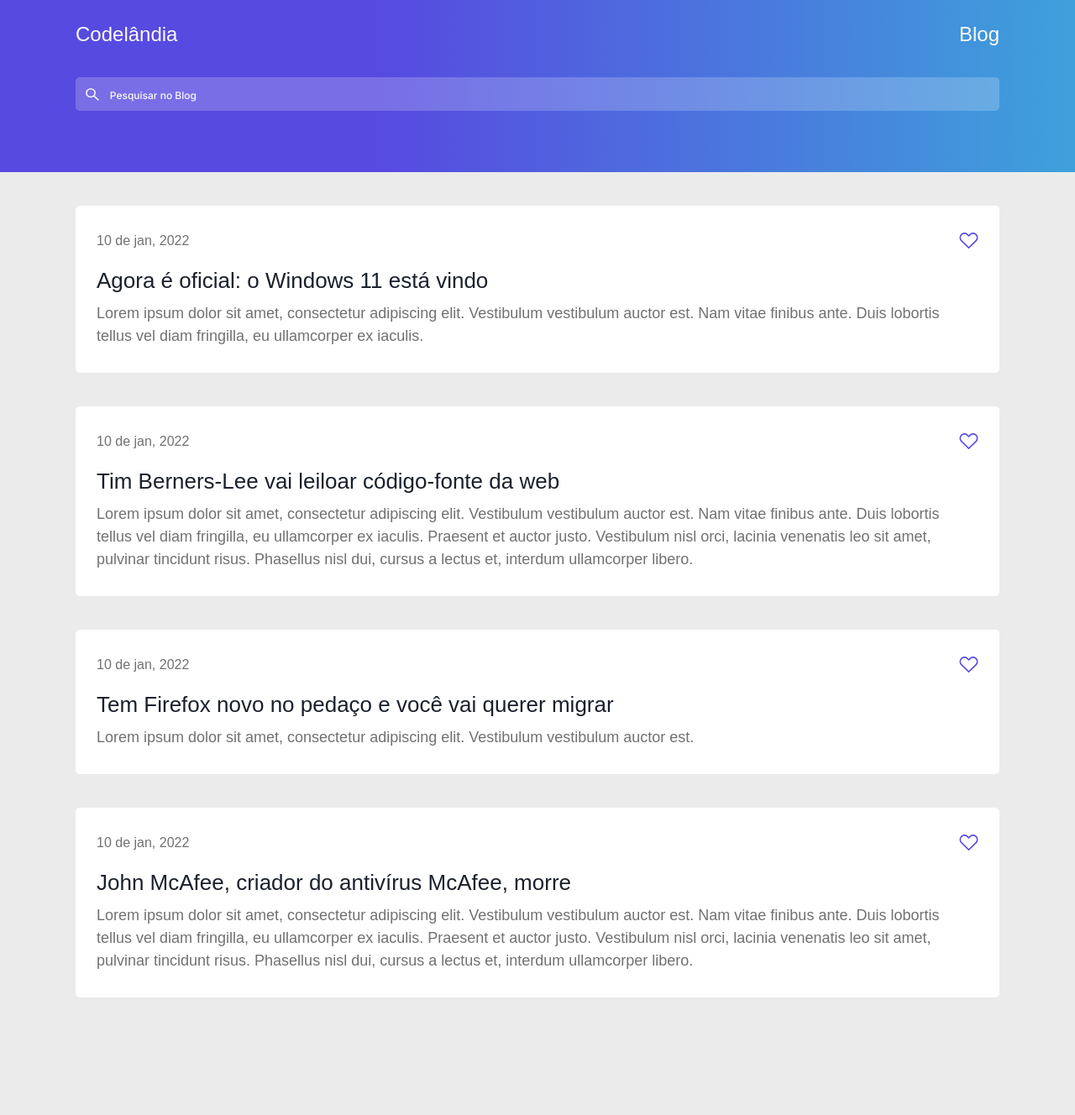
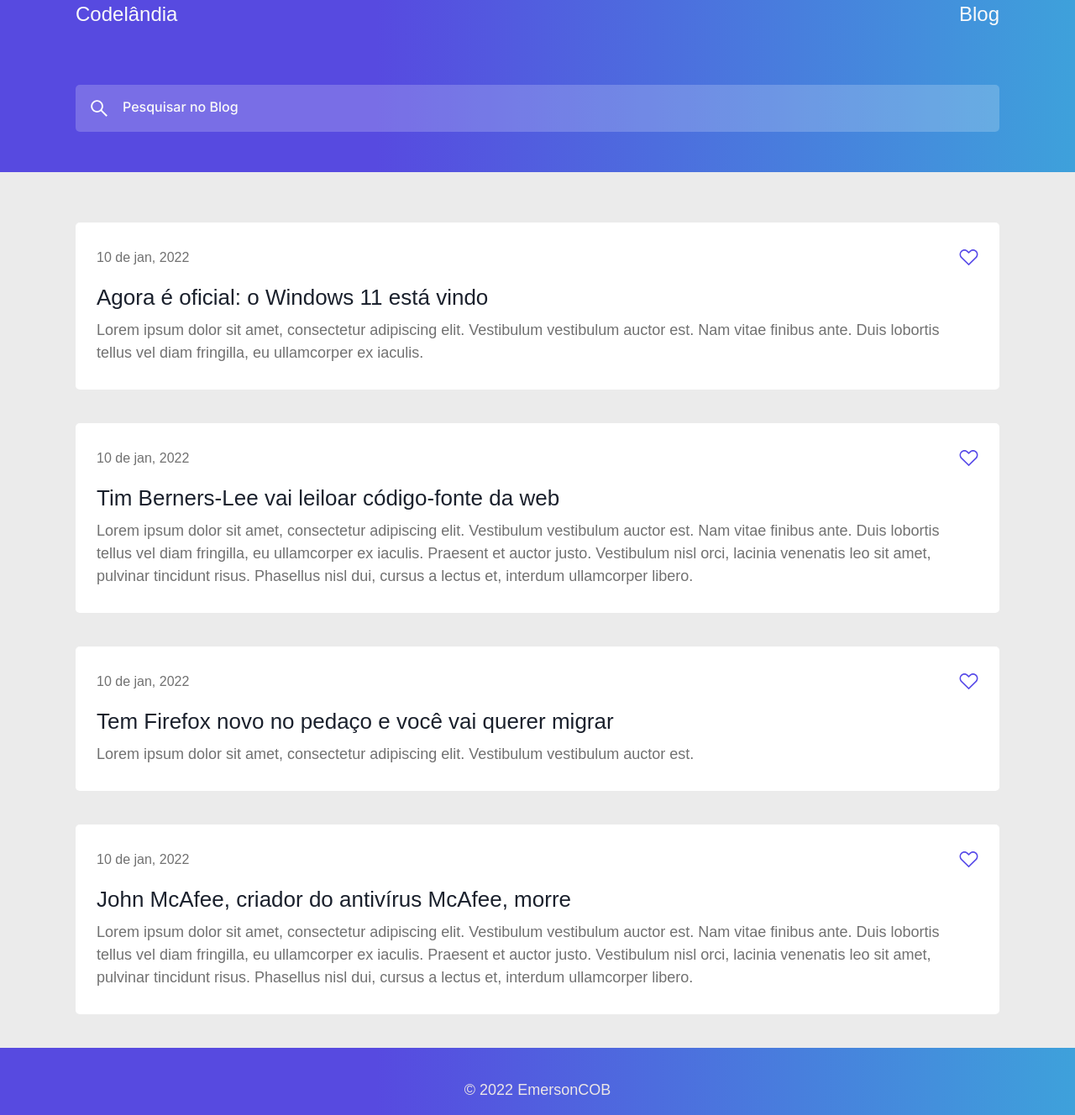
Before and after one commit to EmersonCob/desafios_codelandia_iuri, a plain HTML site: page desafio_01/index.html in a window 1280 px wide. Shown: the part 45-1373 px from the top of the page at 84% size. Before the commit the page ends 1273 px from the top, so only its background shows below. Drawn offline with Linux system fonts and the light colour scheme.

Commit message:
Ajuste no CSS

```diff
--- a/desafio_01/css/style.css
+++ b/desafio_01/css/style.css
@@ -8,7 +8,8 @@
   padding: 0;
   box-sizing: border-box;
 }
-.container {
+.container
+{
   height: 15.62rem;
   background: linear-gradient(
     90deg,
@@ -18,63 +19,72 @@
   display: flex;
   flex-direction: column;
   justify-content: center;
+  margin: 0px 0px 60px;
 }
-.content {
-  margin: 70px;
+.content
+{
+  margin: 0px 70px;
 }
-.content-link {
+.content-link
+{
   display: flex;
   justify-content: space-between;
 }
-.content-link a {
-  margin: 3rem 1.25rem 2.31rem 1.25rem;
+.content-link a
+{
+  /*margin: 3rem 1.25rem 2.31rem 1.25rem;*/
 
+  margin: 0px 20px 50px;
   font-family: "Lexend Deca", sans-serif;
   text-decoration: none;
   color: #fafafa;
   font-weight: normal;
   font-size: 24px;
 }
-.content-search {
-  height: 2.5rem;
+.content-search
+{
+  height: 3.5rem;
   border-radius: 5px;
-  margin: 0 1.25rem 3rem 1.25rem;
+  margin: 20px 20px 0;
   background: rgba(255, 255, 255, 0.2);
-
   display: flex;
 }
-.content-search img {
-  height: 0.97rem;
-  width: 0.97rem;
-  margin: 0.76rem 0.82rem 0.57rem 0.76rem;
+.content-search img
+{
+  margin: 18px;
 }
-.content-search input {
+
+.content-search input
+{
   border: none;
-  width: 21.87rem;
   background: none;
   border-radius: 5px;
-  font-size: 14px;
-  font-family: "Inter", sans-serif;
-  font-weight: normal;
+  margin: 18px 0px;
+  height: 20px;
   color: #fafafa;
 }
-.content-search input:focus {
+
+.content-search input:focus
+{
   box-shadow: 0 0 0 0;
   border: 0 none;
   outline: 0;
 }
-.content-search input::placeholder {
-  font-size: 12px;
+.content-search input::placeholder
+{
+  font-size: 16px;
   font-family: "Inter", sans-serif;
-  font-weight: normal;
+  font-weight: 400;
   color: #fafafa;
 }
 
-body {
+body
+{
   background-color: #e7e7e7d3;
 }
 
-.container-main {
+.container-main
+{
   margin: 40px 50px;
 }
 
@@ -117,3 +127,24 @@ div p {
   line-height: 1.5;
   color: #717171;
 }
+
+.card-footer
+{
+    height: 70px;
+    background: linear-gradient(
+      90deg,
+      rgba(87, 74, 224, 1) 35%,
+      rgba(62, 161, 219, 1) 100%
+    );
+    display: fixed;
+    text-align: center;
+    padding: 40px;
+}
+
+.card-footer a
+{
+    font-size: 18px;
+    font-family: "Lexend Deca", sans-serif;
+    text-decoration: none;
+    color: #ece6e6;
+}
--- a/desafio_01/index.html
+++ b/desafio_01/index.html
@@ -65,5 +65,8 @@
             </div>
         </div>
     </main>
+    <footer class="card-footer">
+        <a href="#">&copy; 2022 EmersonCOB</a>
+    </footer>
 </body>
 </html>
```
Also changed, not shown: desafio_01/img/github.png (added), desafio_01/img/linkedin.png (added).
